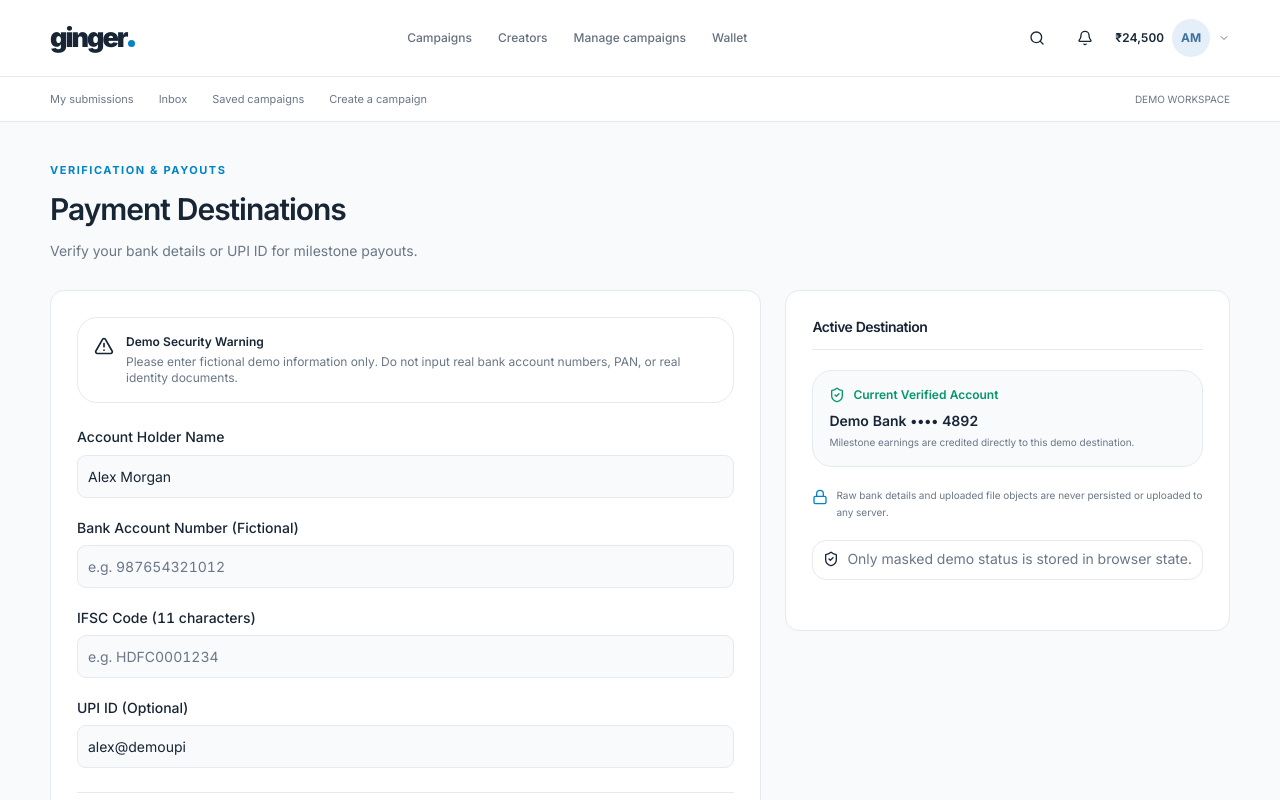
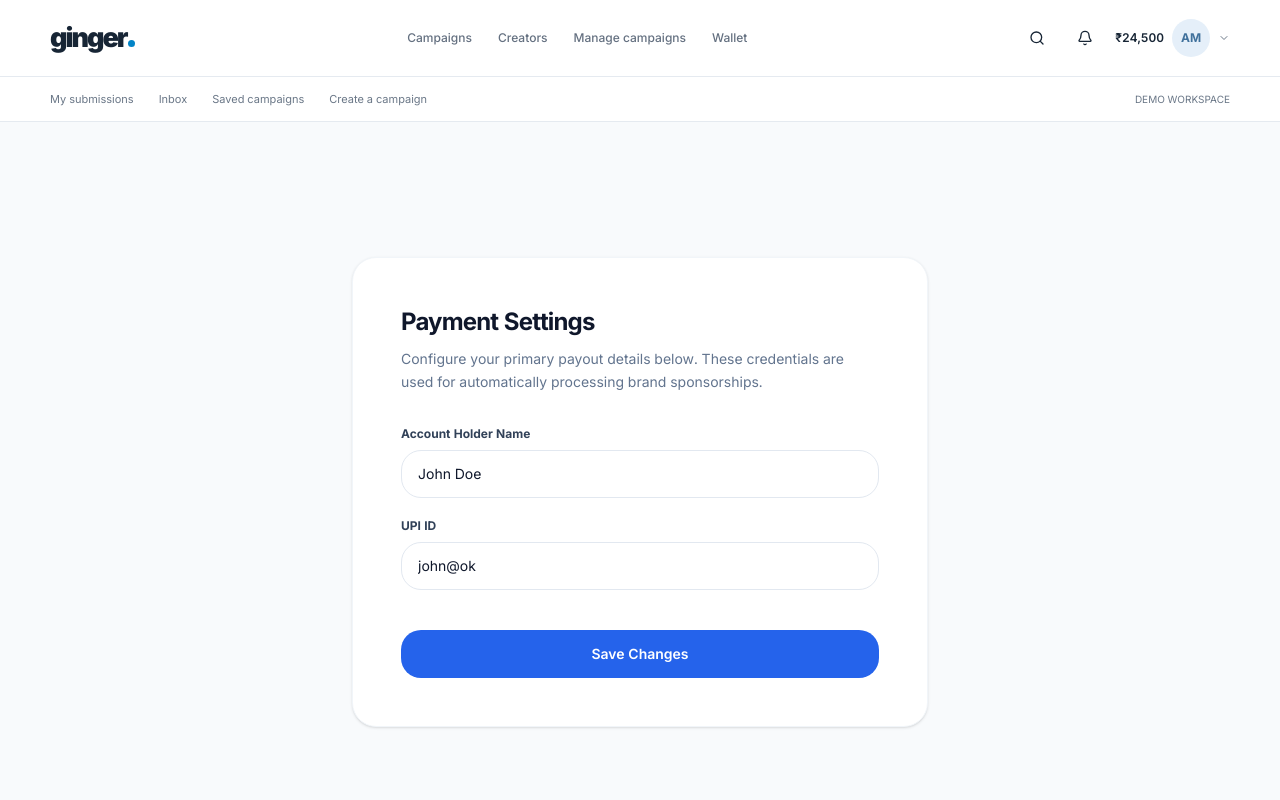
Before and after one commit to jenish30503/ginger-ui-ux-redesign, a Next.js app: page /profile/payments in a window 1280 px wide. Shown: the top 800 px of the page. Built offline with nearby package versions, Linux system fonts and the light colour scheme.

Commit message:
Redesign Payment Settings form to match Figma mockup

```diff
--- a/components/ginger/payments.tsx
+++ b/components/ginger/payments.tsx
@@ -9,162 +9,104 @@ import { PageHeading, TextField, PendingButton, DemoNotice } from './shared'
 
 export function PaymentVerificationView() {
   const state = useDemo()
-  const [accountHolder, setAccountHolder] = useState('Alex Morgan')
-  const [accountNumber, setAccountNumber] = useState('')
-  const [ifsc, setIfsc] = useState('')
-  const [upi, setUpi] = useState('alex@demoupi')
-  const [branchLookup, setBranchLookup] = useState<string | null>(null)
-  const [filePreview, setFilePreview] = useState<string | null>(null)
-  const [fileError, setFileError] = useState('')
+  const [accountHolder, setAccountHolder] = useState('John Doe')
+  const [upi, setUpi] = useState('john@ok')
+  const [error, setError] = useState('')
   const [pending, setPending] = useState(false)
 
-  const handleIfscChange = (val: string) => {
-    const uppercase = val.toUpperCase()
-    setIfsc(uppercase)
-    if (uppercase.length === 11) {
-      setBranchLookup('HDFC Bank Ltd · Bandra West Branch, Mumbai')
-    } else {
-      setBranchLookup(null)
-    }
-  }
+  const handleSubmit = async (e: React.FormEvent) => {
+    e.preventDefault()
 
-  const handleFileUpload = (e: React.ChangeEvent<HTMLInputElement>) => {
-    const file = e.target.files?.[0]
-    setFileError('')
-    if (!file) return
-
-    if (!['image/jpeg', 'image/png', 'application/pdf'].includes(file.type)) {
-      setFileError('File must be JPG, PNG, or PDF.')
-      return
-    }
-    if (file.size > 5 * 1024 * 1024) {
-      setFileError('File size must be under 5MB.')
+    // Validate UPI ID
+    if (!upi.includes('@')) {
+      setError('Please enter a valid UPI handle')
       return
     }
 
-    const previewUrl = URL.createObjectURL(file)
-    setFilePreview(previewUrl)
-    toast.success('Temporary ID document loaded in memory')
-  }
+    setError('')
+    setPending(true)
 
-  const handleSubmit = async (e: React.FormEvent) => {
-    e.preventDefault()
-    setPending(true)
-    await new Promise(r => setTimeout(r, 400))
+    // Simulate network delay
+    await new Promise(r => setTimeout(r, 1500))
 
-    // Mask sensitive details before saving to demo store
-    const masked = accountNumber.length >= 4
-      ? `Demo Bank •••• ${accountNumber.slice(-4)}`
-      : upi || 'Verified Demo Payout Destination'
-
-    state.updateProfile({ destination: masked })
+    state.updateProfile({ destination: upi })
     setPending(false)
-    toast.success('Payout destination verified and updated!')
+    toast.success('Payment settings updated successfully!')
   }
 
   return (
-    <>
-      <PageHeading
-        eyebrow="VERIFICATION & PAYOUTS"
-        title="Payment Destinations"
-        description="Verify your bank details or UPI ID for milestone payouts."
-      />
+    <div className="flex min-h-[calc(100vh-140px)] items-center justify-center p-4">
+      <form onSubmit={handleSubmit} className="w-full max-w-xl rounded-3xl bg-white p-8 sm:p-12 shadow-sm border border-slate-100">
+        <div className="flex flex-col gap-6">
+          <div>
+            <h2 className="text-2xl font-bold text-slate-900">Payment Settings</h2>
+            <p className="mt-2.5 text-sm leading-relaxed text-slate-500">
+              Configure your primary payout details below. These credentials are used for automatically processing brand sponsorships.
+            </p>
+          </div>
 
-      <div className="two-col">
-        <form onSubmit={handleSubmit} className="panel panel-pad flex flex-col gap-6">
-          <div className="rounded-xl border border-warning/30 bg-warning/5 p-4 flex gap-3 text-xs text-foreground">
-            <AlertTriangle className="size-5 shrink-0 text-warning mt-0.5" />
-            <div>
-              <strong className="font-semibold block">Demo Security Warning</strong>
-              <p className="mt-1 muted">
-                Please enter fictional demo information only. Do not input real bank account numbers, PAN, or real identity documents.
-              </p>
+          <div className="flex flex-col gap-5 mt-2">
+            <div className="flex flex-col gap-2">
+              <label htmlFor="holderName" className="text-xs font-bold text-slate-700">Account Holder Name</label>
+              <input
+                id="holderName"
+                type="text"
+                value={accountHolder}
+                onChange={e => setAccountHolder(e.target.value)}
+                placeholder="John Doe"
+                className="h-12 rounded-xl border border-slate-200 px-4 text-sm text-slate-900 placeholder:text-slate-400 focus:border-blue-500 focus:outline-none focus:ring-1 focus:ring-blue-500 transition"
+                required
+              />
+            </div>
+
+            <div className="flex flex-col gap-2">
+              <label htmlFor="upiId" className="text-xs font-bold text-slate-700">UPI ID</label>
+              <input
+                id="upiId"
+                type="text"
+                value={upi}
+                onChange={e => {
+                  setUpi(e.target.value)
+                  if (error) setError('')
+                }}
+                placeholder="e.g. name@bank"
+                className={`h-12 rounded-xl border px-4 text-sm transition focus:outline-none focus:ring-1 ${
+                  error
+                    ? 'border-red-300 bg-red-50/30 text-slate-900 focus:border-red-400 focus:ring-red-400'
+                    : 'border-slate-200 text-slate-900 placeholder:text-slate-400 focus:border-blue-500 focus:ring-blue-500'
+                }`}
+                required
+              />
+              {error && (
+                <div className="mt-1 flex items-center gap-1.5 text-xs font-medium text-red-500">
+                  <AlertTriangle className="size-3.5" />
+                  {error}
+                </div>
+              )}
             </div>
           </div>
 
-          <FieldGroup>
-            <TextField
-              label="Account Holder Name"
-              value={accountHolder}
-              onChange={setAccountHolder}
-              placeholder="Full name as on bank record"
-              required
-            />
-            <TextField
-              label="Bank Account Number (Fictional)"
-              type="password"
-              value={accountNumber}
-              onChange={setAccountNumber}
-              placeholder="e.g. 987654321012"
-              required
-            />
-            <TextField
-              label="IFSC Code (11 characters)"
-              value={ifsc}
-              onChange={handleIfscChange}
-              placeholder="e.g. HDFC0001234"
-              maxLength={11}
-              required
-            />
-            {branchLookup && (
-              <div className="rounded-lg bg-secondary p-3 text-xs flex items-center gap-2 text-primary font-medium">
-                <Building2 className="size-4" /> {branchLookup}
-              </div>
+          <button
+            type="submit"
+            disabled={pending}
+            className={`mt-4 flex h-12 w-full items-center justify-center rounded-xl font-semibold text-white transition-all ${
+              pending ? 'bg-blue-400' : 'bg-[#2563eb] hover:bg-blue-700'
+            }`}
+          >
+            {pending ? (
+              <>
+                <svg className="mr-2 size-4 animate-spin text-white" fill="none" viewBox="0 0 24 24">
+                  <circle className="opacity-25" cx="12" cy="12" r="10" stroke="currentColor" strokeWidth="4"></circle>
+                  <path className="opacity-75" fill="currentColor" d="M4 12a8 8 0 018-8V0C5.373 0 0 5.373 0 12h4zm2 5.291A7.962 7.962 0 014 12H0c0 3.042 1.135 5.824 3 7.938l3-2.647z"></path>
+                </svg>
+                Saving...
+              </>
+            ) : (
+              'Save Changes'
             )}
-            <TextField
-              label="UPI ID (Optional)"
-              value={upi}
-              onChange={setUpi}
-              placeholder="e.g. name@upi"
-            />
-          </FieldGroup>
-
-          <div className="border-t pt-5">
-            <label className="text-xs font-semibold block mb-2">Simulated ID Verification Document</label>
-            <div className="border-2 border-dashed border-border rounded-xl p-6 text-center hover:border-primary/50 transition">
-              <input
-                type="file"
-                id="id-upload"
-                onChange={handleFileUpload}
-                accept="image/jpeg,image/png,application/pdf"
-                className="hidden"
-              />
-              <label htmlFor="id-upload" className="cursor-pointer flex flex-col items-center gap-2">
-                <Upload className="size-6 text-muted-foreground" />
-                <span className="text-xs font-semibold text-primary">Click to select demo ID image</span>
-                <span className="text-[10px] muted">Supports JPG, PNG, PDF up to 5MB</span>
-              </label>
-            </div>
-            {fileError && <p className="text-xs text-destructive mt-2">{fileError}</p>}
-            {filePreview && (
-              <div className="mt-3 flex items-center gap-3 rounded-lg border p-2 bg-slate-50">
-                <span className="text-xs font-medium text-success flex items-center gap-1">
-                  <Check className="size-4" /> ID document loaded (temporary memory)
-                </span>
-              </div>
-            )}
-          </div>
-
-          <PendingButton pending={pending}>Verify & Save Destination</PendingButton>
-        </form>
-
-        <aside className="panel panel-pad flex flex-col gap-5">
-          <h3 className="text-sm font-semibold border-b pb-3">Active Destination</h3>
-          <div className="rounded-xl border bg-background p-4">
-            <div className="flex items-center gap-2 text-xs font-semibold text-success">
-              <ShieldCheck className="size-4" /> Current Verified Account
-            </div>
-            <p className="mt-2 text-sm font-semibold">{state.profile.destination || 'No destination set'}</p>
-            <p className="mt-1 text-[10px] muted">Milestone earnings are credited directly to this demo destination.</p>
-          </div>
-
-          <div className="flex gap-2 text-[10px] leading-relaxed muted">
-            <Lock className="size-4 shrink-0 text-primary mt-0.5" />
-            Raw bank details and uploaded file objects are never persisted or uploaded to any server.
-          </div>
-          <DemoNotice>Only masked demo status is stored in browser state.</DemoNotice>
-        </aside>
-      </div>
-    </>
+          </button>
+        </div>
+      </form>
+    </div>
   )
 }
```
